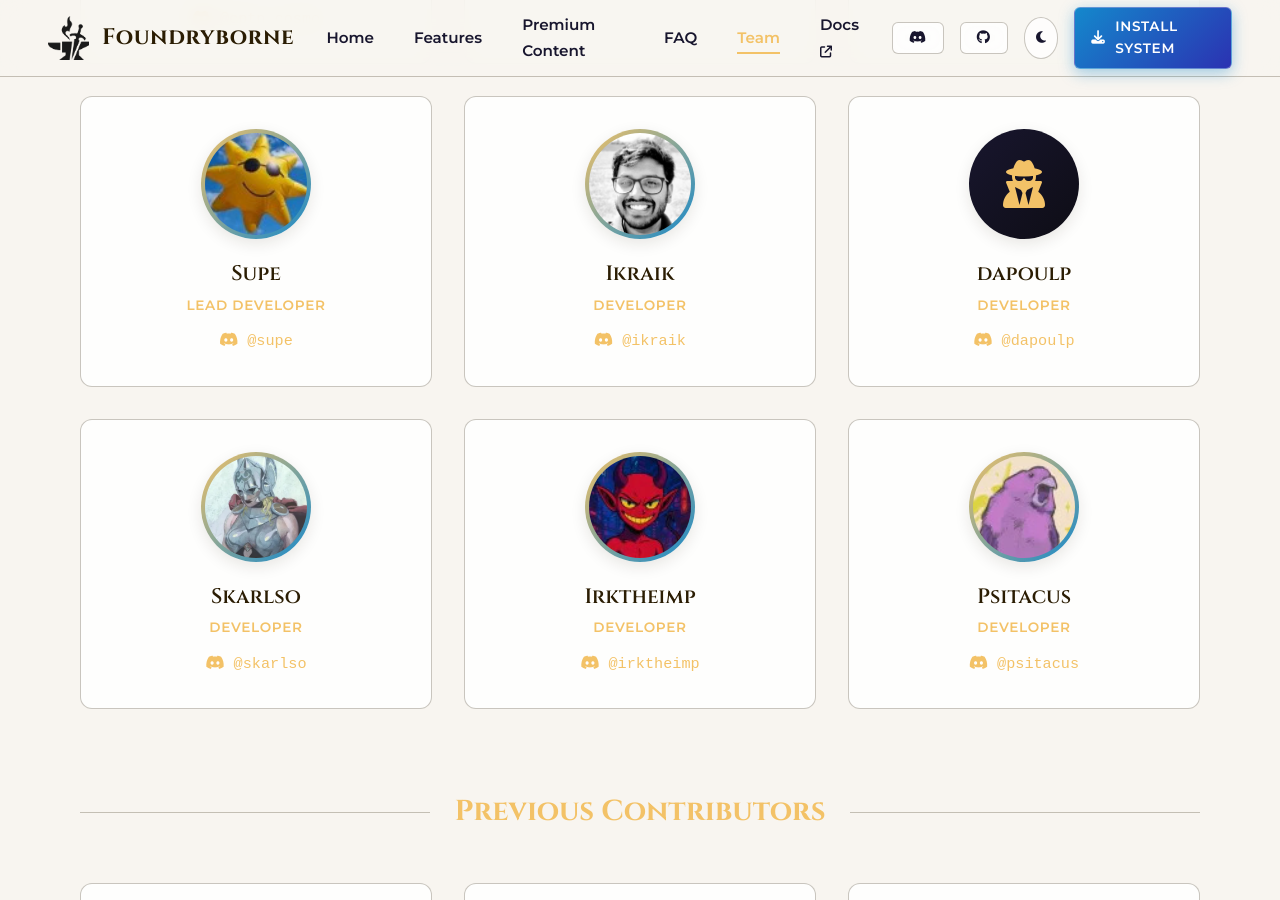
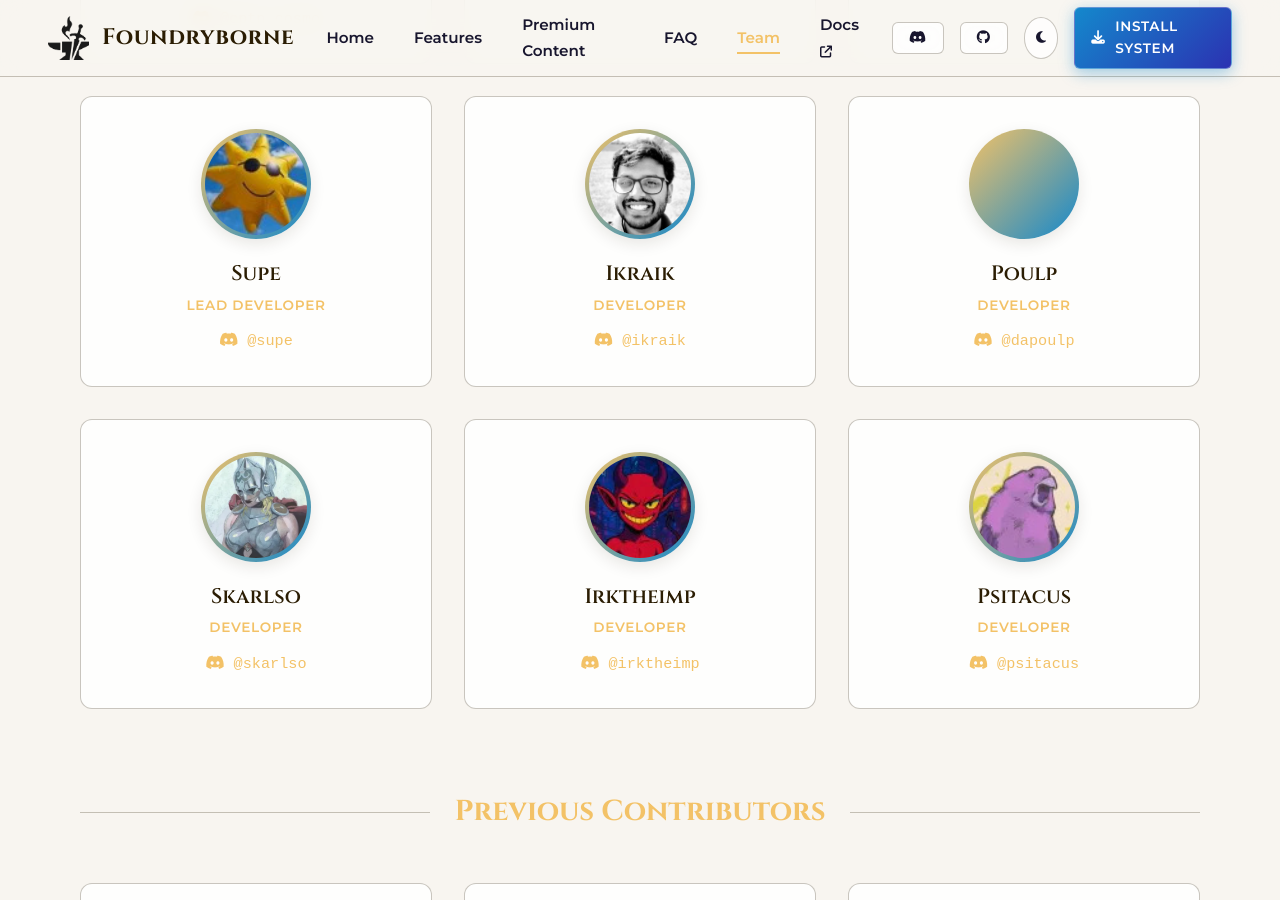
Before and after one commit to Foundryborne/foundryborne-web, a Jekyll site: the page built from team.html, in a window 1280 px wide and 900 px high, scrolled down 643 px. Built offline with Jekyll 4.4.1, drawn with Linux system fonts in a browser that asks for light colours.

Commit message:
add poulp avatar image

```diff
--- a/team.html
+++ b/team.html
@@ -70,10 +70,10 @@
       <!-- dapoulp -->
     <div class="team-card">
       <div class="team-avatar-wrap"
-        style="display: flex; align-items: center; justify-content: center; background: linear-gradient(135deg, var(--dark-blue) 0%, var(--deep-black) 100%);">
-        <i class="fa-solid fa-user-secret" style="font-size: 3rem; color: var(--golden);"></i>
+      <img src="{{ site.baseurl }}/assets/team/dapoulp.png" alt="Poulp" class="team-avatar">
+
       </div>
-      <h3 class="team-name">dapoulp</h3>
+      <h3 class="team-name">Poulp</h3>
       <div class="team-role">Developer</div>
       <div style="color: var(--golden); font-family: monospace; font-size: 0.95rem; margin-top: 0.5rem;">
         <i class="fa-brands fa-discord"></i> @dapoulp
```
Also changed, not shown: assets/team/dapoulp.png (added).
